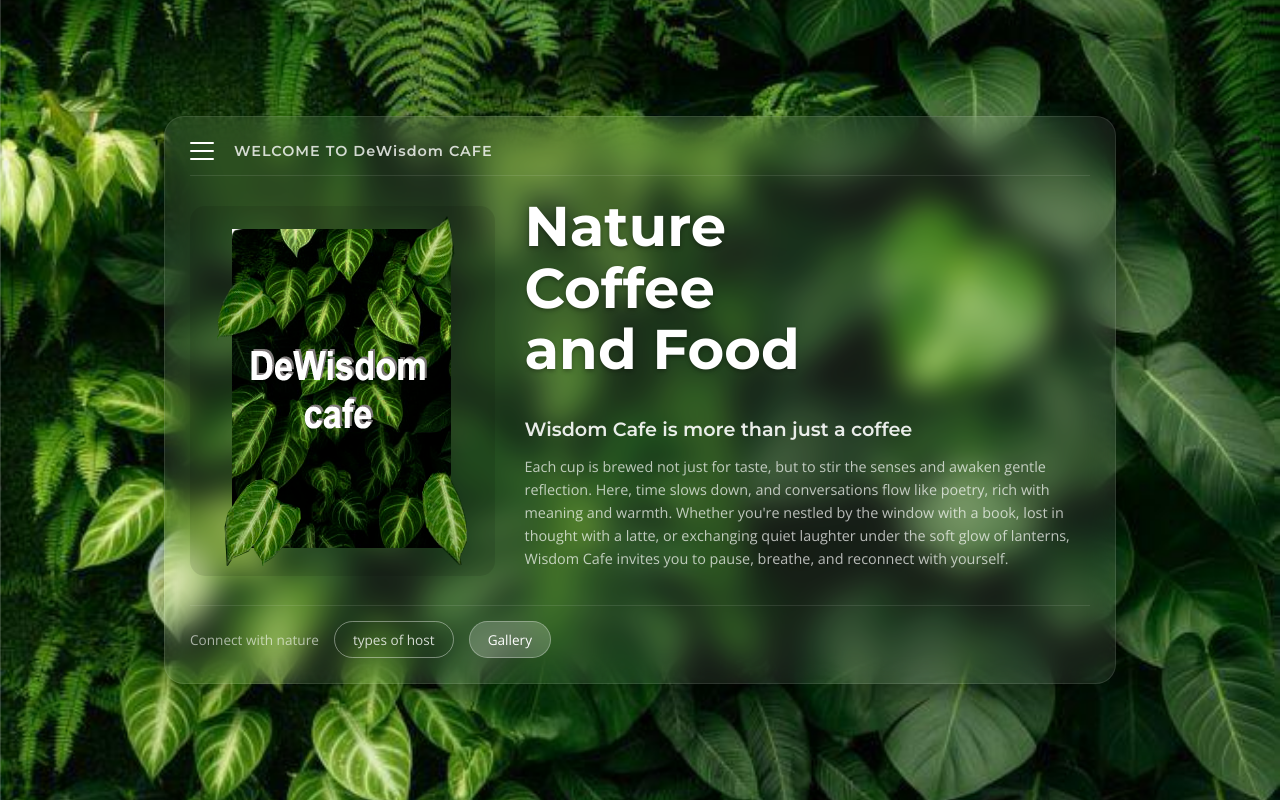
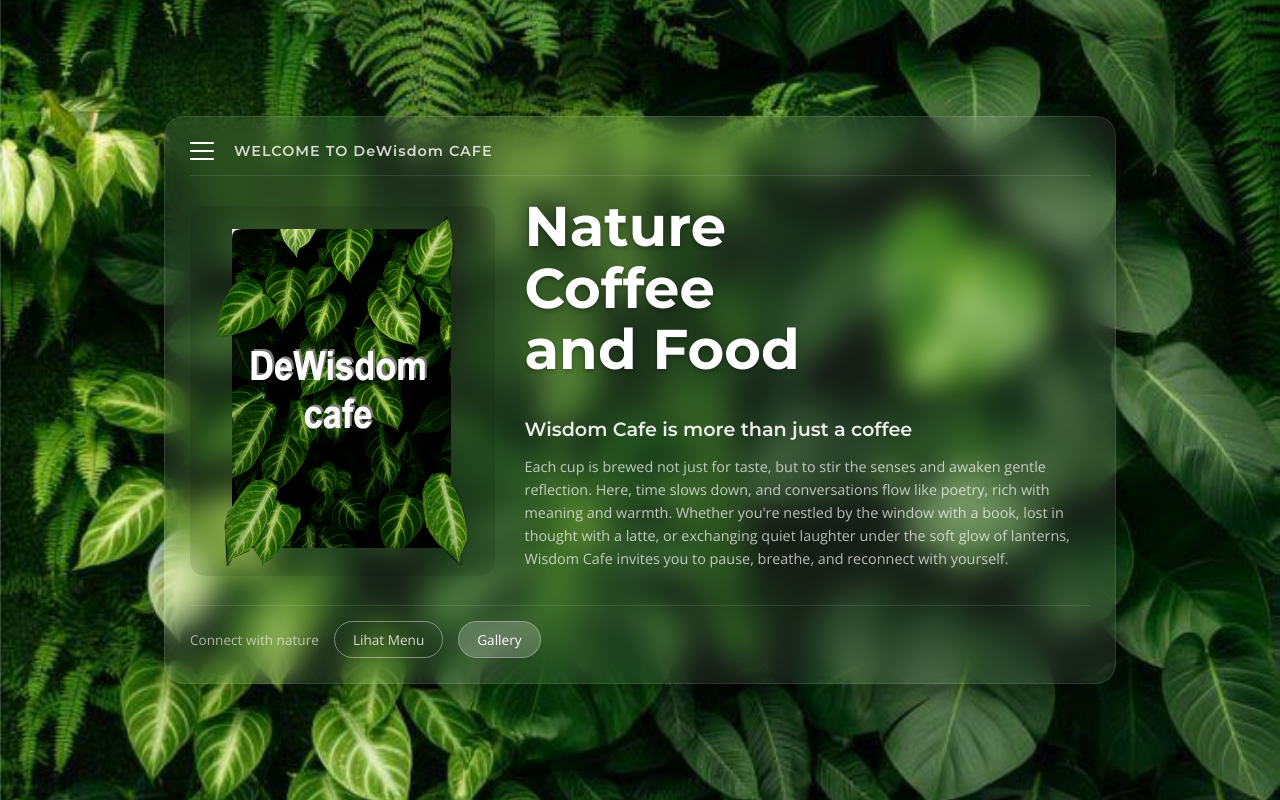
Before and after one commit to 0xdfkoikoi/wisdomcafe, a plain HTML site: page index.html in a window 1280 px wide. Drawn offline with nearby package versions, Linux system fonts and the light colour scheme.

Commit message:
Update index.html

```diff
--- a/index.html
+++ b/index.html
@@ -380,7 +380,7 @@
 
             <footer class="card-footer">
                 <div class="footer-text">Connect with nature</div>
-                <a href="types-of-host.html" class="footer-button outline-button">types of host</a>
+                <a href="Menu.html" class="footer-button outline-button">Lihat Menu</a>
                 <a href="gallery.html" class="footer-button filled-button">Gallery</a>
             </footer>
         </div>
```
